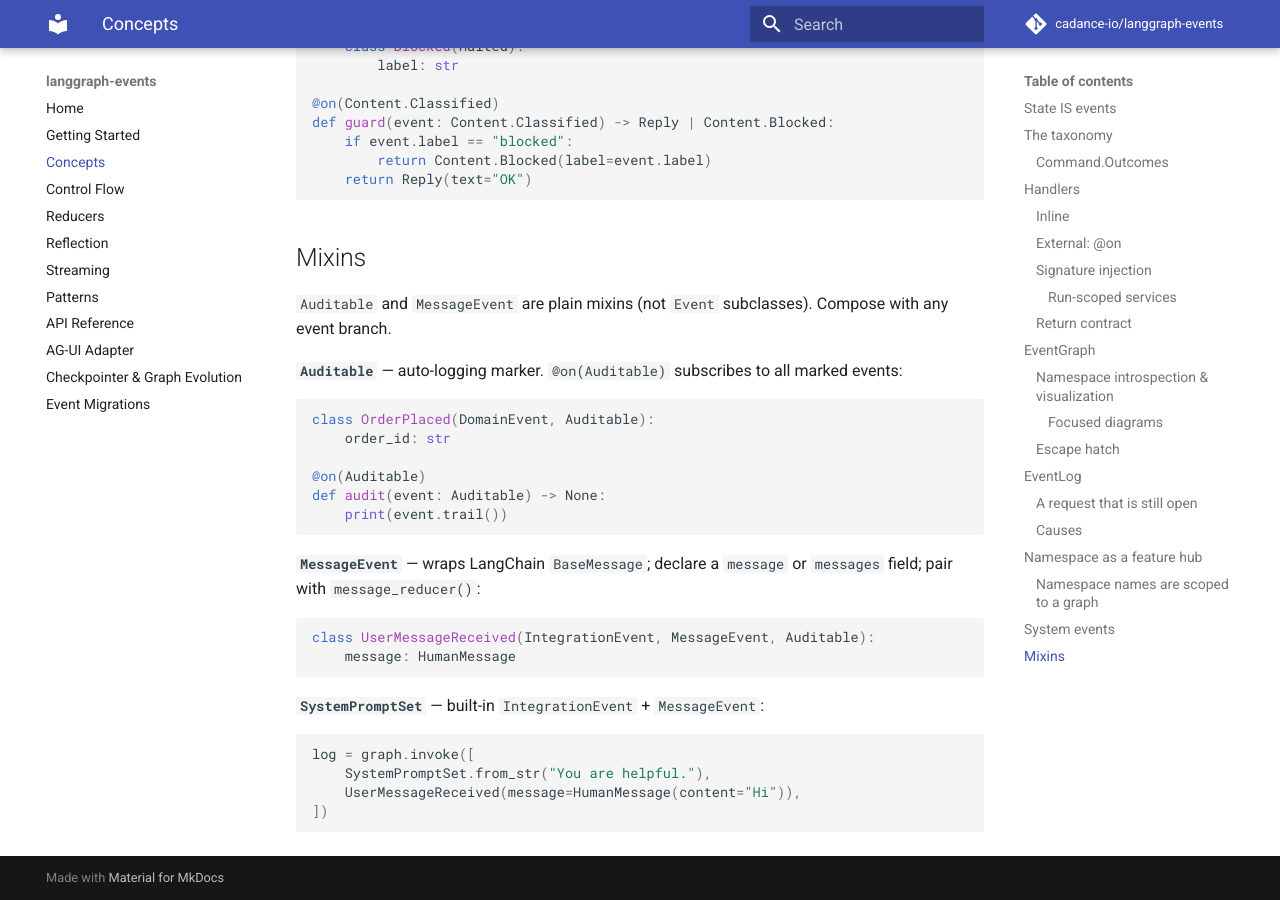
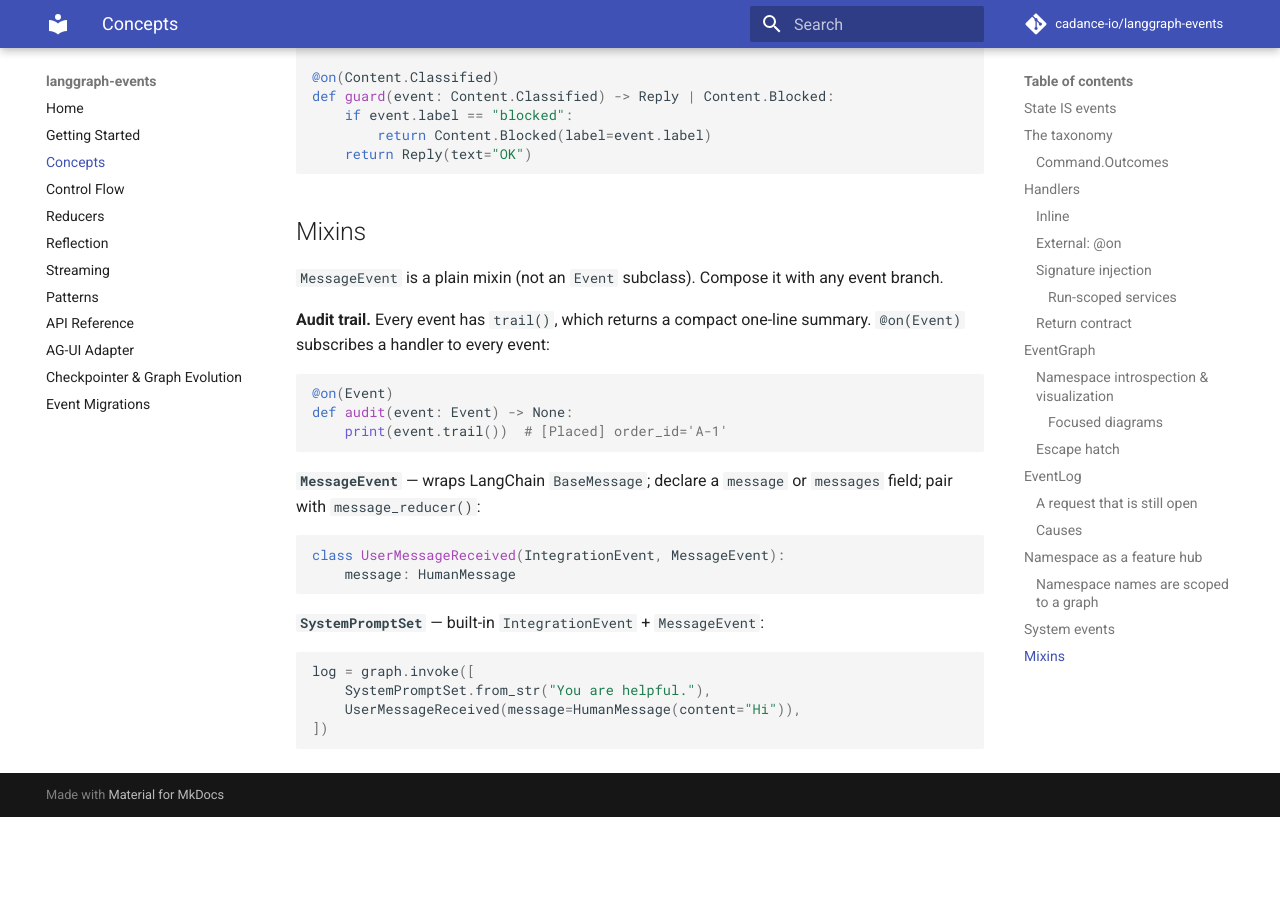
Before and after one commit to cadance-io/langgraph-events, an MkDocs documentation site: the page built from docs/concepts.md, in a window 1280 px wide and 900 px high, scrolled down 13390 px. Built offline with MkDocs 1.6.1 and Material for MkDocs 9.7.7, drawn with Linux system fonts in a browser that asks for light colours; comment, search, counter and statistics services are not loaded; after the commit the page ends 14207 px from its top, so only the background shows below that; some of the changed text lies outside the part shown.

Commit message:
refactor!: delete the Auditable mixin and put trail() on Event
Auditable added no framework behaviour. It gave trail() and an
@on(Auditable) subscription target. An event without the mixin was left
out of that subscription, with no error.

trail() is now a method of every event. Its output does not change.
@on(Event) subscribes a handler to every event. A new test pins that.

A checkpoint does not change, because a stored event keeps its module
and qualname.

Co-Authored-By: Claude Opus 5.5 <noreply@anthropic.com>

````diff
--- a/docs/concepts.md
+++ b/docs/concepts.md
@@ -17,7 +17,7 @@ Four event base classes plus a `Namespace`:
 | `SystemEvent` | Framework-emitted fact | Past-participle | Top-level (`Halted` subclasses may nest for locality) |
 | `Invariant` | Named rule gating a handler | Noun phrase (`CustomerNotBanned`) | Anywhere; nesting under `Command` encouraged |
 
-Event class names use past-participle — they're facts. `Auditable` / `MessageEvent` are mixins (compose with any branch). `Invariant` is a marker class, not an `Event` subclass — see [control-flow](control-flow.md#invariants).
+Event class names use past-participle — they're facts. `MessageEvent` is a mixin (compose with any branch). `Invariant` is a marker class, not an `Event` subclass — see [control-flow](control-flow.md#invariants).
 
 `Command` / `DomainEvent` must nest inside a `Namespace`; `IntegrationEvent` must be top-level; direct `Event` subclassing is forbidden. All three raise `TypeError` at class creation.
 
@@ -488,23 +488,20 @@ def guard(event: Content.Classified) -> Reply | Content.Blocked:
 
 ## Mixins
 
-`Auditable` and `MessageEvent` are plain mixins (not `Event` subclasses). Compose with any event branch.
+`MessageEvent` is a plain mixin (not an `Event` subclass). Compose it with any event branch.
 
-**`Auditable`** — auto-logging marker. `@on(Auditable)` subscribes to all marked events:
+**Audit trail.** Every event has `trail()`, which returns a compact one-line summary. `@on(Event)` subscribes a handler to every event:
 
 ```python
-class OrderPlaced(DomainEvent, Auditable):
-    order_id: str
-
-@on(Auditable)
-def audit(event: Auditable) -> None:
-    print(event.trail())
+@on(Event)
+def audit(event: Event) -> None:
+    print(event.trail())  # [Placed] order_id='A-1'
 ```
 
 **`MessageEvent`** — wraps LangChain `BaseMessage`; declare a `message` or `messages` field; pair with `message_reducer()`:
 
 ```python
-class UserMessageReceived(IntegrationEvent, MessageEvent, Auditable):
+class UserMessageReceived(IntegrationEvent, MessageEvent):
     message: HumanMessage
 ```
 
--- a/src/langgraph_events/__init__.py
+++ b/src/langgraph_events/__init__.py
@@ -11,7 +11,6 @@ from langgraph_events._custom_event import (
 )
 from langgraph_events._event import (
     Abandoned,
-    Auditable,
     Cancelled,
     Command,
     DomainEvent,
@@ -108,7 +107,6 @@ __all__ = [
     "SKIP",
     "STATE_SNAPSHOT_EVENT_NAME",
     "Abandoned",
-    "Auditable",
     "BaseReducer",
     "Cancelled",
     "Cause",
````
Also changed, not shown: CHANGELOG.md (+10 -0 lines), docs/api.md (+1 -2 lines), docs/getting-started.md (+1 -4 lines), docs/patterns.md (+6 -6 lines), examples/conversation.graph.md (+2 -2 lines), examples/map_reduce.graph.md (+2 -2 lines), examples/supervisor.graph.md (+2 -2 lines), 9 other files.
